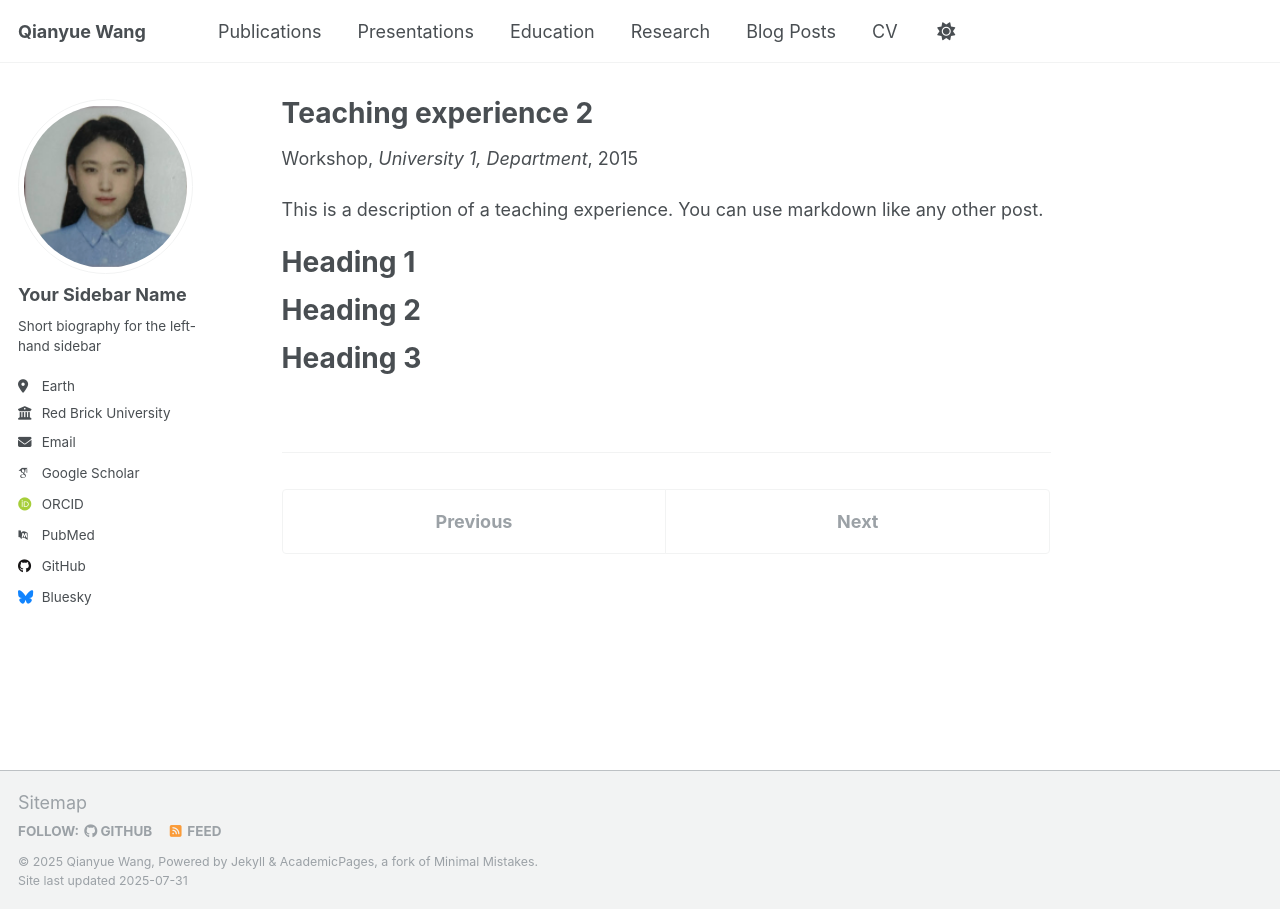
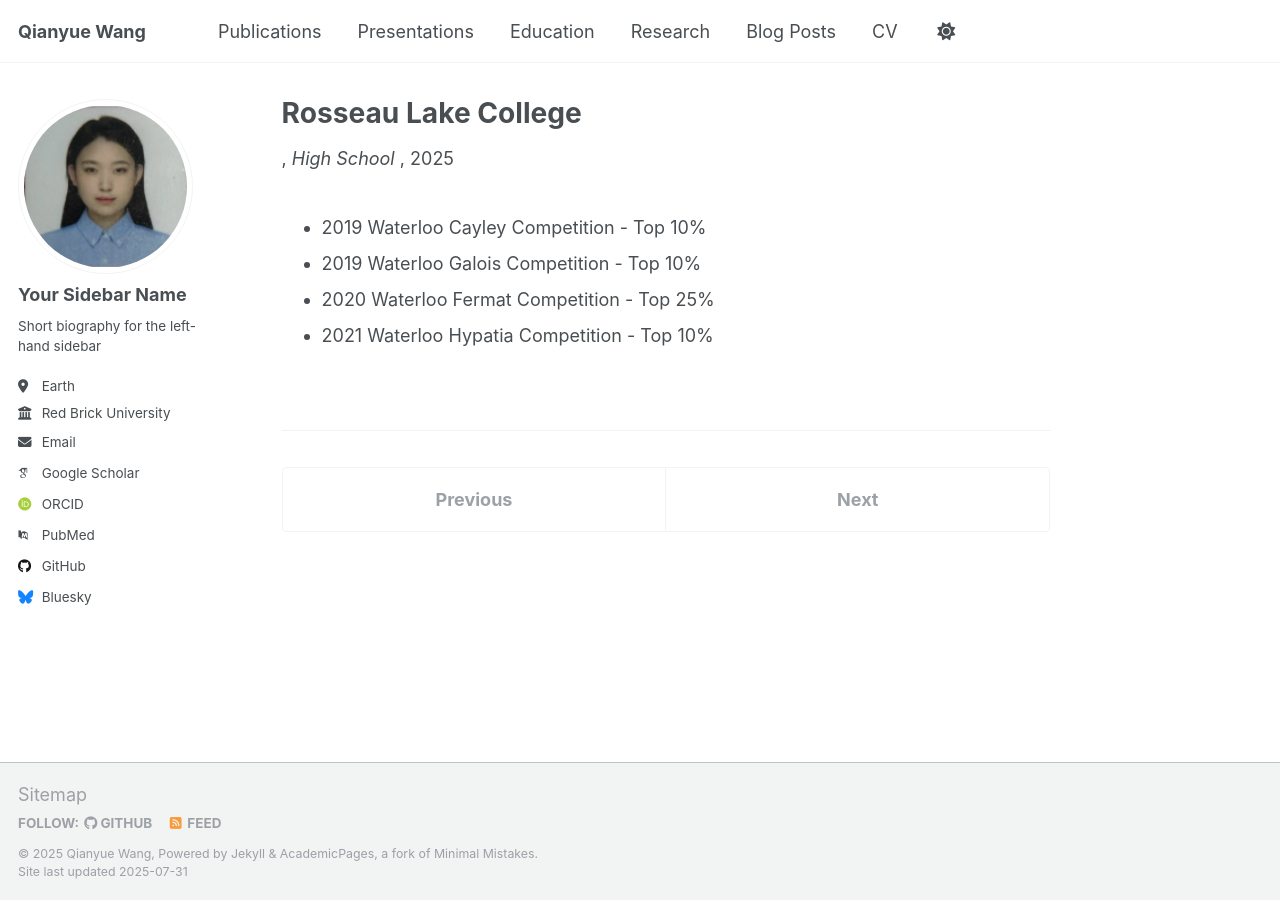
Before and after one commit to Wangq180/Qianyue-Wang.github.io, a Jekyll site: the page built from _teaching/2015-spring-teaching-2.md, in a window 1280 px wide. Built offline with Jekyll 4.4.1, drawn with Linux system fonts in a browser that asks for light colours; some web fonts are replaced; a script that is not in the unit is left out.

Commit message:
Update 2015-spring-teaching-2.md

```diff
--- a/_teaching/2015-spring-teaching-2.md
+++ b/_teaching/2015-spring-teaching-2.md
@@ -1,20 +1,12 @@
 ---
-title: "Teaching experience 2"
+title: "Rosseau Lake College"
 collection: teaching
-type: "Workshop"
 permalink: /teaching/2015-spring-teaching-1
-venue: "University 1, Department"
-date: 2015-01-01
-location: "City, Country"
+venue: "High School "
+location: "Toronto, Canada"
 ---
 
-This is a description of a teaching experience. You can use markdown like any other post.
-
-Heading 1
-======
-
-Heading 2
-======
-
-Heading 3
-======
+- 2019 Waterloo Cayley Competition - Top 10%
+- 2019 Waterloo Galois Competition - Top 10%
+- 2020 Waterloo Fermat Competition - Top 25%
+- 2021 Waterloo Hypatia Competition - Top 10%
```
